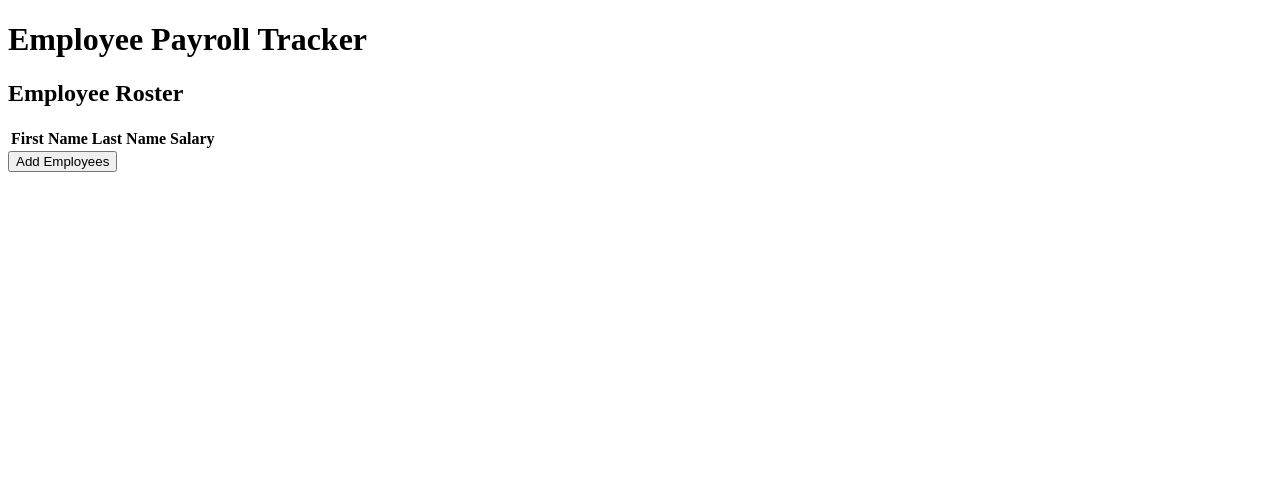
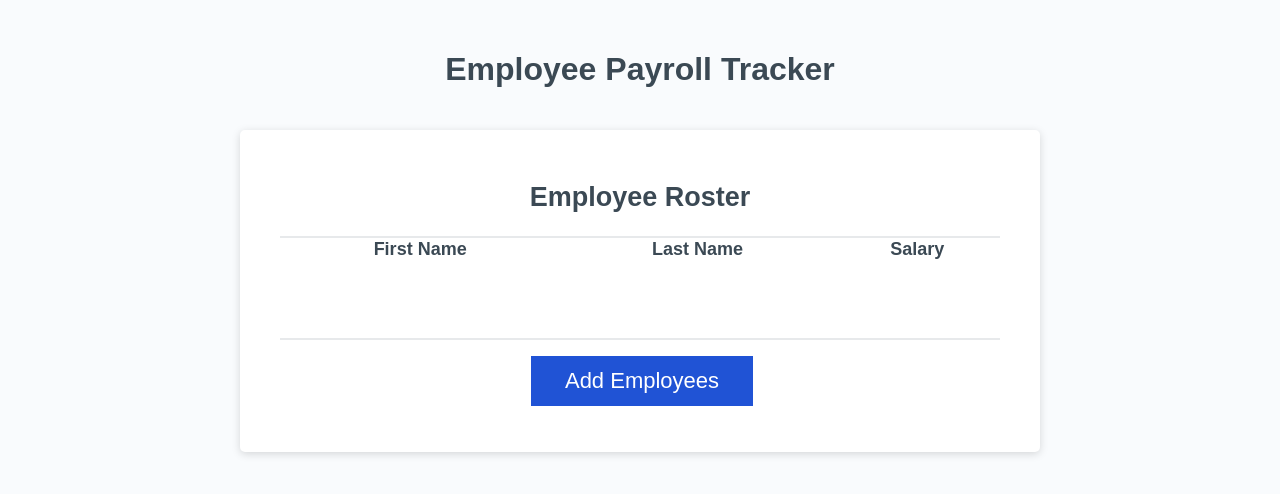
Before and after one commit to schneibley/homework-03-JS, a plain HTML site: page index.html in a window 1280 px wide. Drawn offline with Linux system fonts and the light colour scheme; the site is published under a folder, as on GitHub Pages, so addresses that start at the root find nothing.

Commit message:
removed / in from of assets

```diff
--- a/index.html
+++ b/index.html
@@ -6,7 +6,7 @@
   <meta name="viewport" content="width=device-width, initial-scale=1.0" />
   <meta http-equiv="X-UA-Compatible" content="ie=edge" />
   <title>Employee Payroll Tracker</title>
-  <link rel="stylesheet" href="/Assets/css/style.css" />
+  <link rel="stylesheet" href="Assets/css/style.css" />
 </head>
 
 <body>
```
